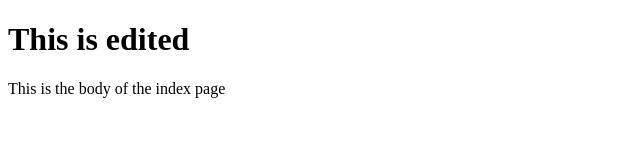
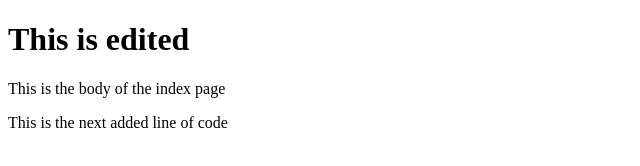
Before and after one commit to OptimusJc/working_with_git, a plain HTML site: page index.html in a window 1280 px wide. Shown: the whole page, without its empty margins (0-640 px from the left). Drawn offline with Linux system fonts and the light colour scheme.

Commit message:
Added another line of code to the index

```diff
--- a/index.html
+++ b/index.html
@@ -8,6 +8,7 @@
   <h1> This is edited </h1>
 
   <p> This is the body of the index page </p>
+  <p> This is the next added line of code </p>
 
 </body>
 
```
